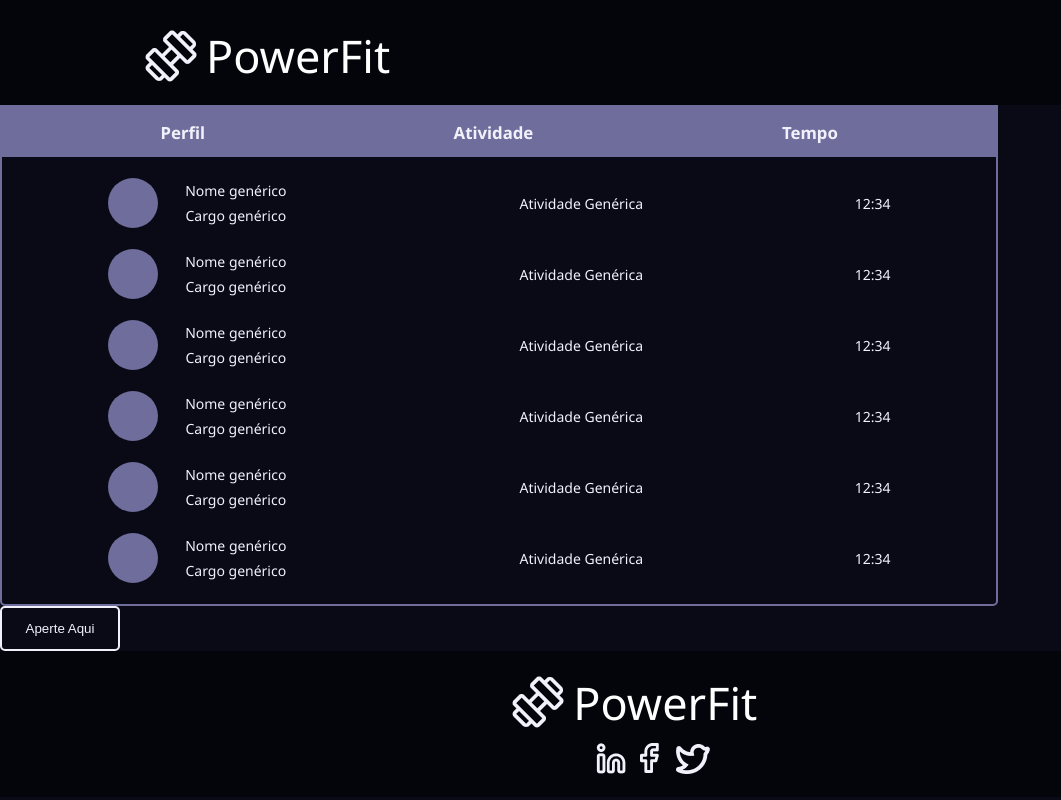
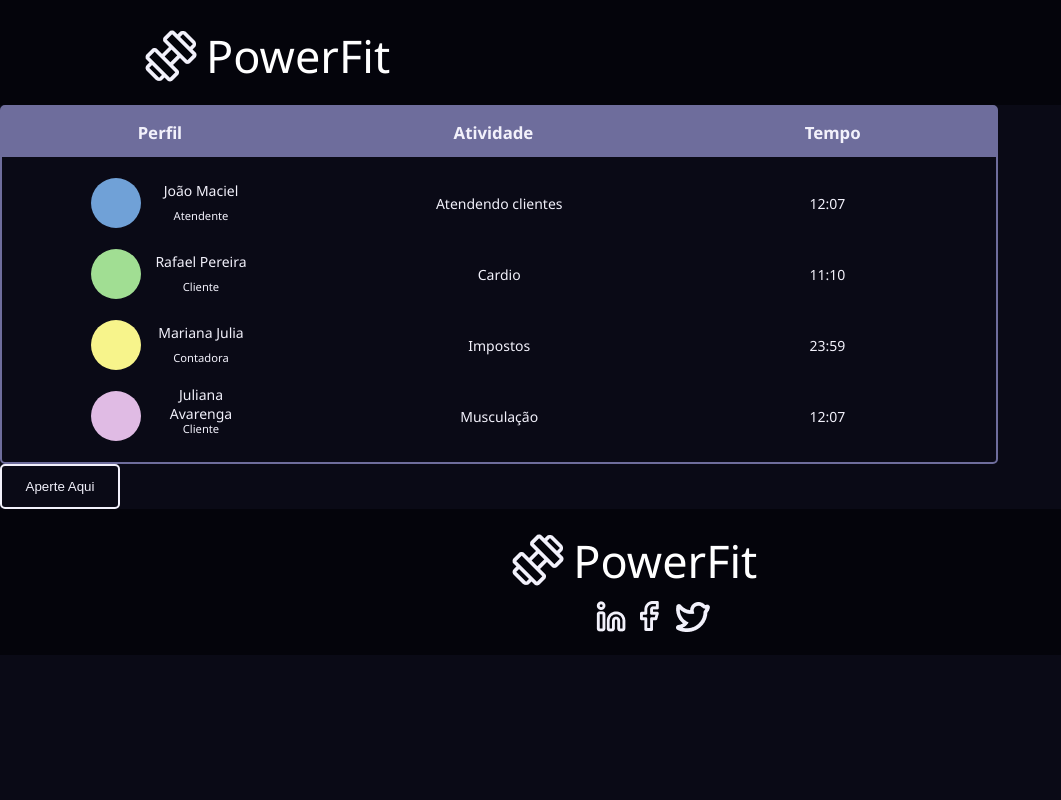
Before and after one commit to SamuelFVG/powerfit-trainee-cpe, a React (Vite) app in the folder powerfit/: page /home in a window 1280 px wide. Shown: the whole page, without its empty margins (0-1061 px from the left). Built offline with nearby package versions, Linux system fonts and the light colour scheme.

Commit message:
Modificações para alinhamento da tabela

```diff
--- a/powerfit/src/components/LinhaDaTabelaGenerica/LinhaDaTabelaGenerica.jsx
+++ b/powerfit/src/components/LinhaDaTabelaGenerica/LinhaDaTabelaGenerica.jsx
@@ -1,25 +1,28 @@
-import { LinhaDaTabelaG } from "./Styles";
-import { Perfil } from "./Styles";
-import { Doodle } from "./Styles";
-import { InformacoesPerfil } from "./Styles";
-import { DivGenerico } from "./Styles";
+import {
+  LinhaDaTabelaG,
+  Perfil,
+  InformacoesPerfil,
+  Doodle,
+  DivGenericoTabela,
+  DivGenericoPerfil,
+  DivGenericoPerfilMenor,
+} from "./Styles";
 
 export default function LinhaDaTabelaGenerica({ dados }) {
-  let nome = dados.nome;
   return (
     <>
       <LinhaDaTabelaG>
         <Perfil>
-          <Doodle />{" "}
+          <Doodle color={dados.cor_doodle}></Doodle>
           <InformacoesPerfil>
-            <DivGenerico> {dados.nome} </DivGenerico>
-            <DivGenerico> {dados.cargo} </DivGenerico>
+            <DivGenericoPerfil> {dados.nome} </DivGenericoPerfil>
+            <DivGenericoPerfilMenor> {dados.cargo} </DivGenericoPerfilMenor>
           </InformacoesPerfil>
         </Perfil>
 
-        <DivGenerico>{dados.atividade}</DivGenerico>
+        <DivGenericoTabela>{dados.atividade}</DivGenericoTabela>
 
-        <DivGenerico>{dados.horas}</DivGenerico>
+        <DivGenericoTabela>{dados.horas}</DivGenericoTabela>
       </LinhaDaTabelaG>
     </>
   );
--- a/powerfit/src/components/LinhaDaTabelaGenerica/Styles.js
+++ b/powerfit/src/components/LinhaDaTabelaGenerica/Styles.js
@@ -8,20 +8,19 @@ export const LinhaDaTabelaG = styled.div`
   height: 50px;
   width: 100%;
   display: flex;
-  justify-content: space-around;
+  justify-content: center;
 `;
 
 export const Perfil = styled.div`
-  width: 200px;
+  width: 33%;
   gap: 3%;
 
   display: flex;
-  justify-content: left;
+  justify-content: center;
 `;
 
 export const InformacoesPerfil = styled.div`
-  flex-grow: 1;
-
+  //flex-grow: 1;
   display: flex;
   flex-direction: column;
 `;
@@ -29,13 +28,28 @@ export const InformacoesPerfil = styled.div`
 export const DivGenerico = styled.div`
   flex-grow: inherit;
 
+  width: fit-content;
   display: flex;
   justify-content: center;
   align-items: center;
 `;
 
+export const DivGenericoTabela = styled(DivGenerico)`
+  width: 33%;
+`;
+
+export const DivGenericoPerfil = styled(DivGenerico)`
+  height: 50%;
+  width: 100px;
+  text-align: center;
+`;
+
+export const DivGenericoPerfilMenor = styled(DivGenericoPerfil)`
+  font-size: 0.8rem;
+`;
+
 export const Doodle = styled.div`
-  background-color: #6e6d9c;
+  background-color: ${(props) => props.color};
   border-radius: 100%;
   height: 100%;
   aspect-ratio: 1 / 1;
--- a/powerfit/src/pages/Home/Home.jsx
+++ b/powerfit/src/pages/Home/Home.jsx
@@ -1,7 +1,5 @@
-import { Titulo } from "./Styles";
-import { Tabela } from "./Styles";
-import { TopoTabela } from "./Styles";
-import { DivGenerico } from "../../components/LinhaDaTabelaGenerica/Styles";
+import { Titulo, Tabela, TopoTabela, DivGenericoTitulo } from "./Styles";
+
 import {
   BotaoGenerico,
   InputGenerico,
@@ -10,30 +8,51 @@ import {
   LinhaDaTabelaGenerica,
 } from "../../components";
 
-const obj = {
-  //vetor de objetos no final
-  nome: "Nome genérico",
-  cargo: "Cargo genérico",
-  cor_doodle: "#aaa",
-  atividade: "Atividade Genérica",
-  horas: "12:34",
-};
+let pessoas = [
+  {
+    nome: "João Maciel",
+    cargo: "Atendente",
+    cor_doodle: "#70A1D7",
+    atividade: "Atendendo clientes",
+    horas: "12:07",
+  },
+  {
+    nome: "Rafael Pereira",
+    cargo: "Cliente",
+    cor_doodle: "#A1DE93",
+    atividade: "Cardio",
+    horas: "11:10",
+  },
+  {
+    nome: "Mariana Julia",
+    cargo: "Contadora",
+    cor_doodle: "#F7F48B",
+    atividade: "Impostos",
+    horas: "23:59",
+  },
+  {
+    nome: "Juliana Avarenga",
+    cargo: "Cliente",
+    cor_doodle: "#E0BBE4",
+    atividade: "Musculação",
+    horas: "12:07",
+  },
+];
 
 export default function Home() {
   return (
     <div>
       <Tabela>
         <TopoTabela>
-          <DivGenerico>Perfil</DivGenerico>
-          <DivGenerico>Atividade</DivGenerico>
-          <DivGenerico>Tempo</DivGenerico>
+          <DivGenericoTitulo>Perfil</DivGenericoTitulo>
+          <DivGenericoTitulo>Atividade</DivGenericoTitulo>
+          <DivGenericoTitulo>Tempo</DivGenericoTitulo>
         </TopoTabela>
-        <LinhaDaTabelaGenerica dados={obj} />
-        <LinhaDaTabelaGenerica dados={obj} />
-        <LinhaDaTabelaGenerica dados={obj} />
-        <LinhaDaTabelaGenerica dados={obj} />
-        <LinhaDaTabelaGenerica dados={obj} />
-        <LinhaDaTabelaGenerica dados={obj} />
+
+        <LinhaDaTabelaGenerica dados={pessoas[0]} />
+        <LinhaDaTabelaGenerica dados={pessoas[1]} />
+        <LinhaDaTabelaGenerica dados={pessoas[2]} />
+        <LinhaDaTabelaGenerica dados={pessoas[3]} />
       </Tabela>
       <BotaoGenerico texto="Aperte Aqui" />
     </div>
--- a/powerfit/src/pages/Home/Styles.js
+++ b/powerfit/src/pages/Home/Styles.js
@@ -1,4 +1,5 @@
 import styled from "styled-components";
+import { DivGenerico } from "../../components/LinhaDaTabelaGenerica/Styles";
 
 export const Titulo = styled.h1`
   font-size: 100px;
@@ -6,7 +7,7 @@ export const Titulo = styled.h1`
 
 export const Tabela = styled.div`
   border: solid 2px #6e6d9c;
-  border-radius: 0 0 5px 5px;
+  border-radius: 5px;
   //background-color:#aaa;
   width: 78%;
 `;
@@ -15,11 +16,15 @@ export const TopoTabela = styled.div`
   font-size: 1.2rem;
   font-weight: bold;
 
+  //border-radius: 5px 5px 0 0;
   background-color: #6e6d9c;
   width: 100%;
   height: 50px;
   display: flex;
+  align-items: center;
   justify-content: center;
-  align-items: center;
-  gap: 25%;
 `;
+
+export const DivGenericoTitulo = styled(DivGenerico)`
+  flex-grow: 1;
+`;
```
Also changed, not shown: powerfit/src/assets/Perfil_doodle.png (added).
